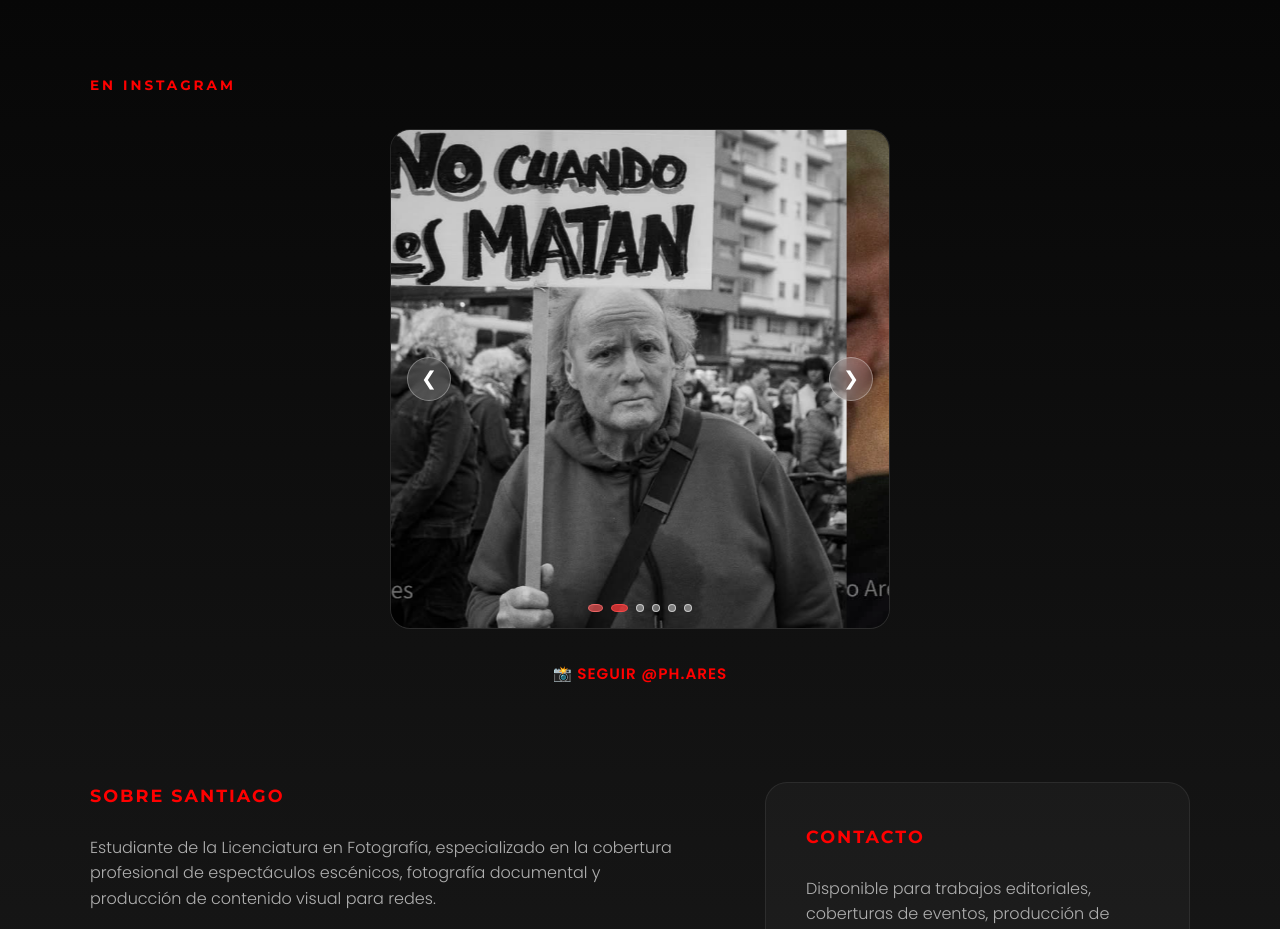
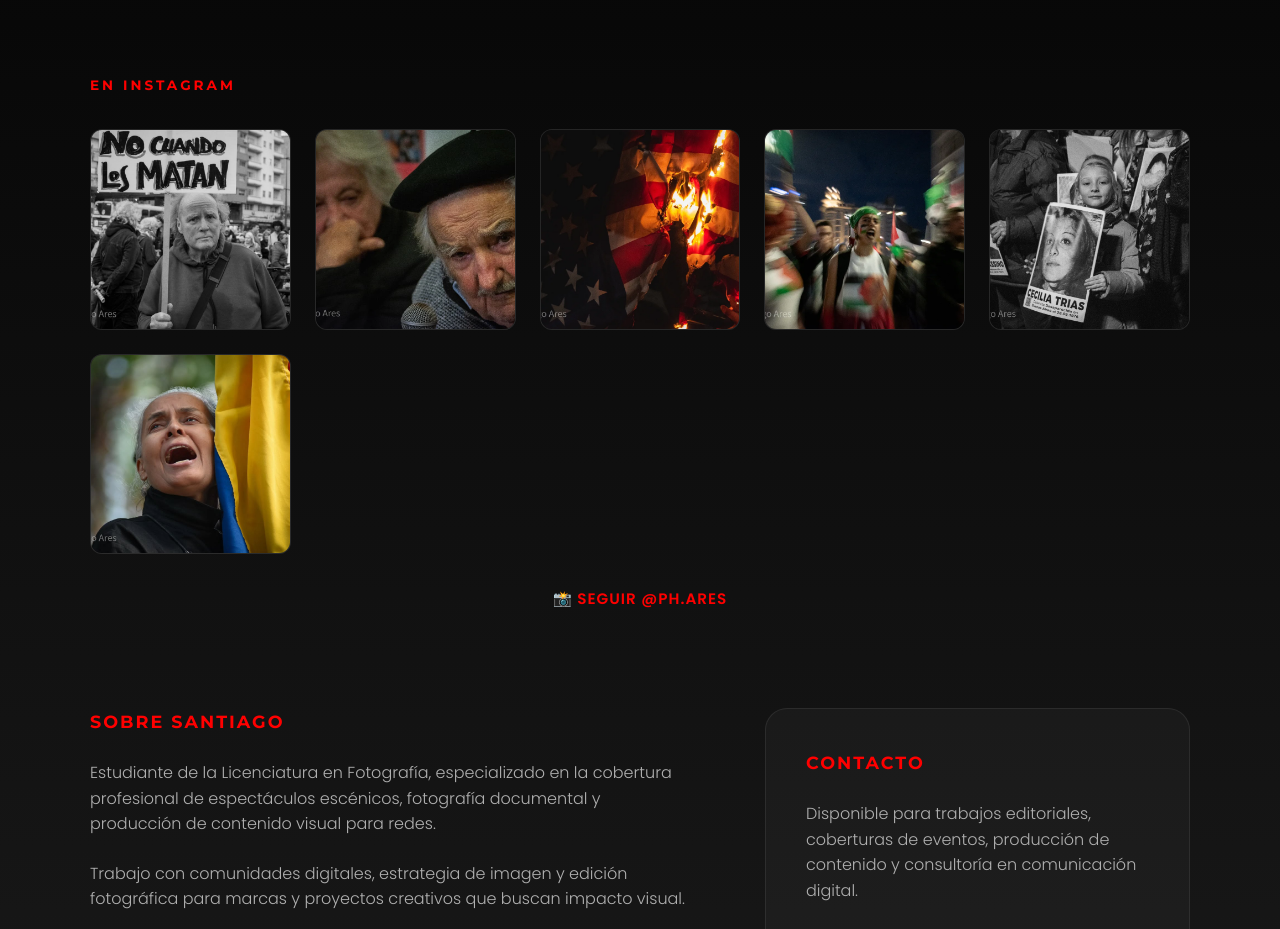
Before and after one commit to ArchivoPopular/web-santiago, a plain HTML site: page index.html in a window 1280 px wide. Shown: the part 1840-2769 px from the top of the page. Drawn offline with Linux system fonts and the light colour scheme.

Commit message:
Cambiar carrusel a grid tipo Instagram

```diff
--- a/index.html
+++ b/index.html
@@ -429,122 +429,58 @@
             margin: 6rem 0;
         }
 
-        .carousel-container {
+        .instagram-feed-container {
+            display: grid;
+            grid-template-columns: repeat(auto-fit, minmax(200px, 1fr));
+            gap: 1.5rem;
+            margin-bottom: 2rem;
+        }
+
+        .instagram-feed-item {
             position: relative;
-            width: 100%;
-            max-width: 500px;
-            margin: 0 auto;
             overflow: hidden;
-            border-radius: 20px;
+            border-radius: 12px;
             aspect-ratio: 1;
             background: var(--surface);
             border: 1px solid var(--border);
+            cursor: pointer;
+            transition: transform 0.3s ease, box-shadow 0.3s ease;
         }
 
-        .carousel-wrapper {
-            display: flex;
-            width: 100%;
-            height: 100%;
-            transition: transform 0.6s cubic-bezier(0.4, 0, 0.2, 1);
+        .instagram-feed-item:hover {
+            transform: translateY(-4px);
+            box-shadow: 0 12px 24px rgba(0, 0, 0, 0.3);
         }
 
-        .carousel-item {
-            flex: 0 0 100%;
-            width: 100%;
-            height: 100%;
-            display: flex;
-            align-items: center;
-            justify-content: center;
-            overflow: hidden;
-            position: relative;
-        }
-
-        .carousel-item img {
+        .instagram-feed-item img {
             width: 100%;
             height: 100%;
             object-fit: cover;
         }
 
-        .carousel-overlay {
+        .instagram-feed-overlay {
             position: absolute;
-            bottom: 0;
-            left: 0;
-            right: 0;
-            background: linear-gradient(to top, rgba(0,0,0,0.7), transparent);
-            padding: 2rem 1rem 1rem;
-            color: white;
-            text-align: center;
+            inset: 0;
+            background: rgba(0, 0, 0, 0.5);
+            display: flex;
+            align-items: center;
+            justify-content: center;
+            gap: 1rem;
             opacity: 0;
             transition: opacity 0.3s ease;
         }
 
-        .carousel-item:hover .carousel-overlay {
+        .instagram-feed-item:hover .instagram-feed-overlay {
             opacity: 1;
         }
 
-        .carousel-overlay p {
-            font-size: 0.9rem;
-            font-weight: 300;
-        }
-
-        .carousel-controls {
-            position: absolute;
-            bottom: 1rem;
-            left: 50%;
-            transform: translateX(-50%);
-            display: flex;
-            gap: 0.5rem;
-            z-index: 10;
-        }
-
-        .carousel-dot {
-            width: 8px;
-            height: 8px;
-            border-radius: 50%;
-            background: rgba(255, 255, 255, 0.4);
-            cursor: pointer;
-            transition: all 0.3s ease;
-            border: 1px solid rgba(255, 255, 255, 0.6);
-        }
-
-        .carousel-dot.active {
-            background: var(--accent-color);
-            width: 24px;
-            border-radius: 4px;
-            border-color: var(--accent-color);
-        }
-
-        .carousel-btn {
-            position: absolute;
-            top: 50%;
-            transform: translateY(-50%);
-            width: 44px;
-            height: 44px;
-            background: rgba(255, 255, 255, 0.15);
-            border: 1px solid rgba(255, 255, 255, 0.3);
-            border-radius: 50%;
-            color: white;
-            font-size: 1.2rem;
-            cursor: pointer;
+        .instagram-feed-stat {
             display: flex;
             align-items: center;
-            justify-content: center;
-            transition: all 0.3s ease;
-            z-index: 5;
-            backdrop-filter: blur(10px);
-        }
-
-        .carousel-btn:hover {
-            background: rgba(255, 255, 255, 0.25);
-            border-color: rgba(255, 255, 255, 0.5);
-        }
-
-        .carousel-btn-prev {
-            left: 1rem;
-        }
-
-        .carousel-btn-next {
-            right: 1rem;
+            gap: 0.3rem;
+            color: white;
+            font-weight: 600;
+            font-size: 0.9rem;
         }
 
         .instagram-link {
@@ -717,22 +653,9 @@
                 font-size: 0.7rem;
             }
 
-            .carousel-container {
-                max-width: 100%;
-            }
-
-            .carousel-btn {
-                width: 40px;
-                height: 40px;
-                font-size: 1rem;
-            }
-
-            .carousel-btn-prev {
-                left: 0.5rem;
-            }
-
-            .carousel-btn-next {
-                right: 0.5rem;
+            .instagram-feed-container {
+                grid-template-columns: repeat(auto-fit, minmax(150px, 1fr));
+                gap: 1rem;
             }
 
             .hero {
@@ -803,16 +726,7 @@
 
             <section class="instagram-carousel">
                 <h3 class="section-title">En Instagram</h3>
-                <div class="carousel-container">
-                    <div class="carousel-wrapper" id="carouselWrapper">
-                        <!-- Los items se cargarán dinámicamente -->
-                    </div>
-                    <button class="carousel-btn carousel-btn-prev" onclick="prevSlide()">❮</button>
-                    <button class="carousel-btn carousel-btn-next" onclick="nextSlide()">❯</button>
-                    <div class="carousel-controls" id="carouselControls">
-                        <!-- Los dots se cargarán dinámicamente -->
-                    </div>
-                </div>
+                <div id="instagram-feed-container" class="instagram-feed-container"></div>
                 <div class="instagram-link">
                     <a href="https://www.instagram.com/ph.ares/" target="_blank" rel="noreferrer">
                         📸 Seguir @ph.ares
@@ -1104,102 +1018,97 @@
             `).join('');
         }
 
+
         // Cargar galería cuando el DOM esté listo
-        let currentSlide = 0;
-        let carouselPhotos = [];
 
-        function initCarousel() {
-            // Usar todas las fotos disponibles
-            carouselPhotos = [];
+        document.addEventListener('DOMContentLoaded', () => {
+            loadGallery();
+            initInstagramFeed();
+        });
 
-            // Agregar fotos guardadas
+        // Cargar feed de Instagram
+        function initInstagramFeed() {
+            // Obtener el feed de Instagram usando Instafeed.js
+            // Nota: Requiere Access Token válido
+            const accessToken = 'YOUR_INSTAGRAM_ACCESS_TOKEN'; // Necesitas obtener esto
+
+            // Si no tienes token, mostrar posts hardcodeados como ejemplo
+            loadInstagramFallback();
+        }
+
+        function loadInstagramFallback() {
+            // Posts de ejemplo (puedes reemplazarlos con posts reales de tu Instagram)
+            const instagramPosts = [
+                {
+                    image: './images/foto1.jpg',
+                    link: 'https://www.instagram.com/ph.ares/',
+                    likes: 342,
+                    comments: 28
+                },
+                {
+                    image: './images/foto2.jpg',
+                    link: 'https://www.instagram.com/ph.ares/',
+                    likes: 456,
+                    comments: 35
+                },
+                {
+                    image: './images/foto3.jpg',
+                    link: 'https://www.instagram.com/ph.ares/',
+                    likes: 289,
+                    comments: 18
+                },
+                {
+                    image: './images/foto4.jpg',
+                    link: 'https://www.instagram.com/ph.ares/',
+                    likes: 567,
+                    comments: 42
+                },
+                {
+                    image: './images/foto5.jpg',
+                    link: 'https://www.instagram.com/ph.ares/',
+                    likes: 423,
+                    comments: 31
+                },
+                {
+                    image: './images/foto6.jpg',
+                    link: 'https://www.instagram.com/ph.ares/',
+                    likes: 378,
+                    comments: 25
+                }
+            ];
+
+            // Intentar cargar posts guardados primero
             try {
                 const savedPhotos = JSON.parse(localStorage.getItem('portfolio-photos') || '[]');
-                carouselPhotos.push(...savedPhotos);
+                if (savedPhotos.length > 0) {
+                    savedPhotos.forEach(photo => {
+                        instagramPosts.unshift({
+                            image: photo.image,
+                            link: 'https://www.instagram.com/ph.ares/',
+                            likes: Math.floor(Math.random() * 500) + 100,
+                            comments: Math.floor(Math.random() * 50) + 5
+                        });
+                    });
+                }
             } catch (e) {
                 console.error('Error cargando fotos guardadas:', e);
             }
 
-            // Agregar fotos por defecto
-            const defaultPhotos = [
-                { title: 'Fotografía Documental', image: './images/foto1.jpg', alt: 'Fotografía Documental - Santiago Ares', description: 'Narrativa visual' },
-                { title: 'Fotografía Escénica', image: './images/foto2.jpg', alt: 'Fotografía Escénica - Santiago Ares', description: 'Cobertura escénica' },
-                { title: 'Retrato Urbano', image: './images/foto3.jpg', alt: 'Retrato Urbano - Santiago Ares', description: 'Retrato y composición' },
-                { title: 'Fotografía de Eventos', image: './images/foto4.jpg', alt: 'Fotografía de Eventos - Santiago Ares', description: 'Cobertura de eventos' },
-                { title: 'Fotografía Artística', image: './images/foto5.jpg', alt: 'Fotografía Artística - Santiago Ares', description: 'Fotografía artística' },
-                { title: 'Fotografía de Paisaje', image: './images/foto6.jpg', alt: 'Fotografía de Paisaje - Santiago Ares', description: 'Paisaje y naturaleza' }
-            ];
-
-            if (carouselPhotos.length === 0) {
-                carouselPhotos = defaultPhotos;
-            } else {
-                carouselPhotos = carouselPhotos.concat(defaultPhotos);
-            }
-
-            renderCarousel();
+            const container = document.getElementById('instagram-feed-container');
+            container.innerHTML = instagramPosts.slice(0, 6).map(post => `
+                <a href="${post.link}" target="_blank" rel="noreferrer" class="instagram-feed-item">
+                    <img src="${post.image}" alt="Post de Instagram" loading="lazy">
+                    <div class="instagram-feed-overlay">
+                        <div class="instagram-feed-stat">
+                            <span>❤️ ${post.likes}</span>
+                        </div>
+                        <div class="instagram-feed-stat">
+                            <span>💬 ${post.comments}</span>
+                        </div>
+                    </div>
+                </a>
+            `).join('');
         }
-
-        function renderCarousel() {
-            if (carouselPhotos.length === 0) return;
-
-            const wrapper = document.getElementById('carouselWrapper');
-            const controls = document.getElementById('carouselControls');
-
-            // Renderizar items
-            wrapper.innerHTML = carouselPhotos.map((photo, index) => `
-                <div class="carousel-item">
-                    <img src="${photo.image}" alt="${photo.alt}" loading="lazy">
-                    <div class="carousel-overlay">
-                        <p>${photo.description || photo.title}</p>
-                    </div>
-                </div>
-            `).join('');
-
-            // Renderizar dots
-            controls.innerHTML = carouselPhotos.map((_, index) => `
-                <div class="carousel-dot ${index === 0 ? 'active' : ''}" onclick="goToSlide(${index})"></div>
-            `).join('');
-
-            updateCarouselPosition();
-        }
-
-        function updateCarouselPosition() {
-            const wrapper = document.getElementById('carouselWrapper');
-            wrapper.style.transform = `translateX(-${currentSlide * 100}%)`;
-
-            // Actualizar dots
-            document.querySelectorAll('.carousel-dot').forEach((dot, index) => {
-                dot.classList.toggle('active', index === currentSlide);
-            });
-        }
-
-        function nextSlide() {
-            currentSlide = (currentSlide + 1) % carouselPhotos.length;
-            updateCarouselPosition();
-        }
-
-        function prevSlide() {
-            currentSlide = (currentSlide - 1 + carouselPhotos.length) % carouselPhotos.length;
-            updateCarouselPosition();
-        }
-
-        function goToSlide(index) {
-            currentSlide = index;
-            updateCarouselPosition();
-        }
-
-        // Auto-play del carrusel cada 5 segundos
-        setInterval(() => {
-            const carousel = document.getElementById('carouselWrapper');
-            if (carousel && carousel.parentElement.parentElement.offsetParent !== null) {
-                nextSlide();
-            }
-        }, 5000);
-
-        document.addEventListener('DOMContentLoaded', () => {
-            loadGallery();
-            initCarousel();
-        });
     </script>
 
 </body>
```
